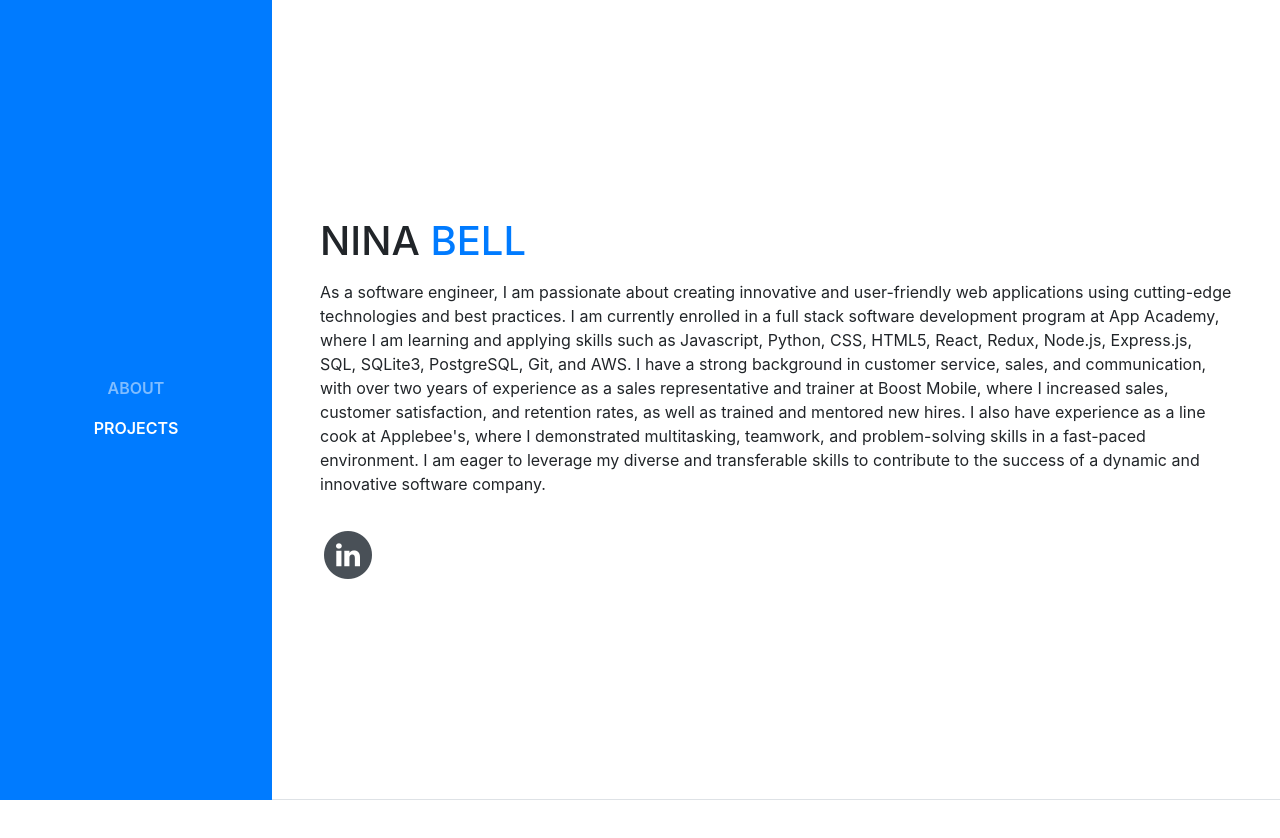
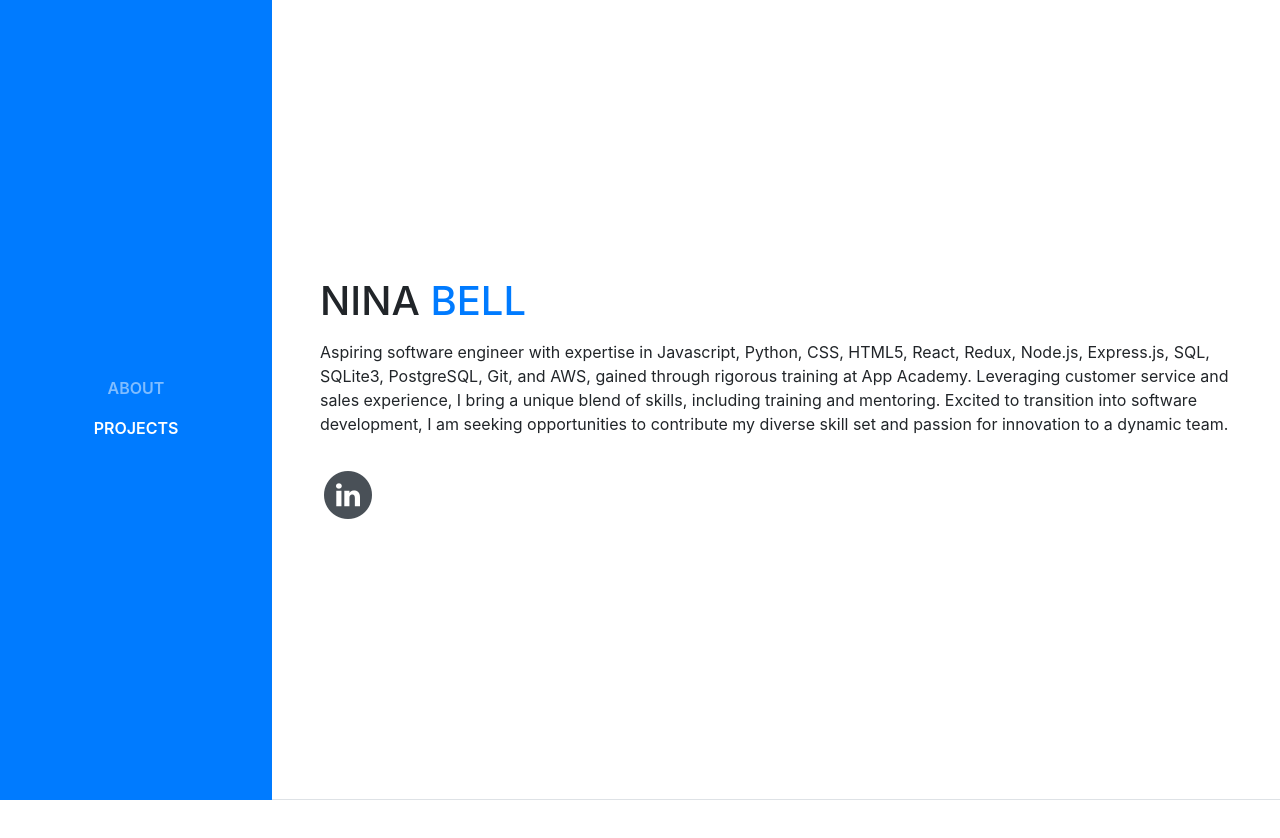
Before and after one commit to Lillith13/TakeMyCard, a website with bundled scripts: page index.html in a window 1280 px wide. Shown: the top 838 px of the page. Built offline with nearby package versions, Linux system fonts and the light colour scheme; a web font is replaced by a local one.

Commit message:
Update index.html

```diff
--- a/index.html
+++ b/index.html
@@ -82,9 +82,7 @@
             Nina
             <span class="text-primary">Bell</span>
           </h1>
-          <p>As a software engineer, I am passionate about creating innovative and user-friendly web applications using cutting-edge technologies and best practices. I am currently enrolled in a full stack software development program at App Academy, where I am learning and applying skills such as Javascript, Python, CSS, HTML5, React, Redux, Node.js, Express.js, SQL, SQLite3, PostgreSQL, Git, and AWS.
-
-I have a strong background in customer service, sales, and communication, with over two years of experience as a sales representative and trainer at Boost Mobile, where I increased sales, customer satisfaction, and retention rates, as well as trained and mentored new hires. I also have experience as a line cook at Applebee's, where I demonstrated multitasking, teamwork, and problem-solving skills in a fast-paced environment. I am eager to leverage my diverse and transferable skills to contribute to the success of a dynamic and innovative software company.</p>
+          <p>Aspiring software engineer with expertise in Javascript, Python, CSS, HTML5, React, Redux, Node.js, Express.js, SQL, SQLite3, PostgreSQL, Git, and AWS, gained through rigorous training at App Academy. Leveraging customer service and sales experience, I bring a unique blend of skills, including training and mentoring. Excited to transition into software development, I am seeking opportunities to contribute my diverse skill set and passion for innovation to a dynamic team.</p>
           <ul class="list-inline list-social-icons mb-0">
             <li class="list-inline-item">
               <a href="https://linkedin.com/in/krystina-bell-30523aab">
```
